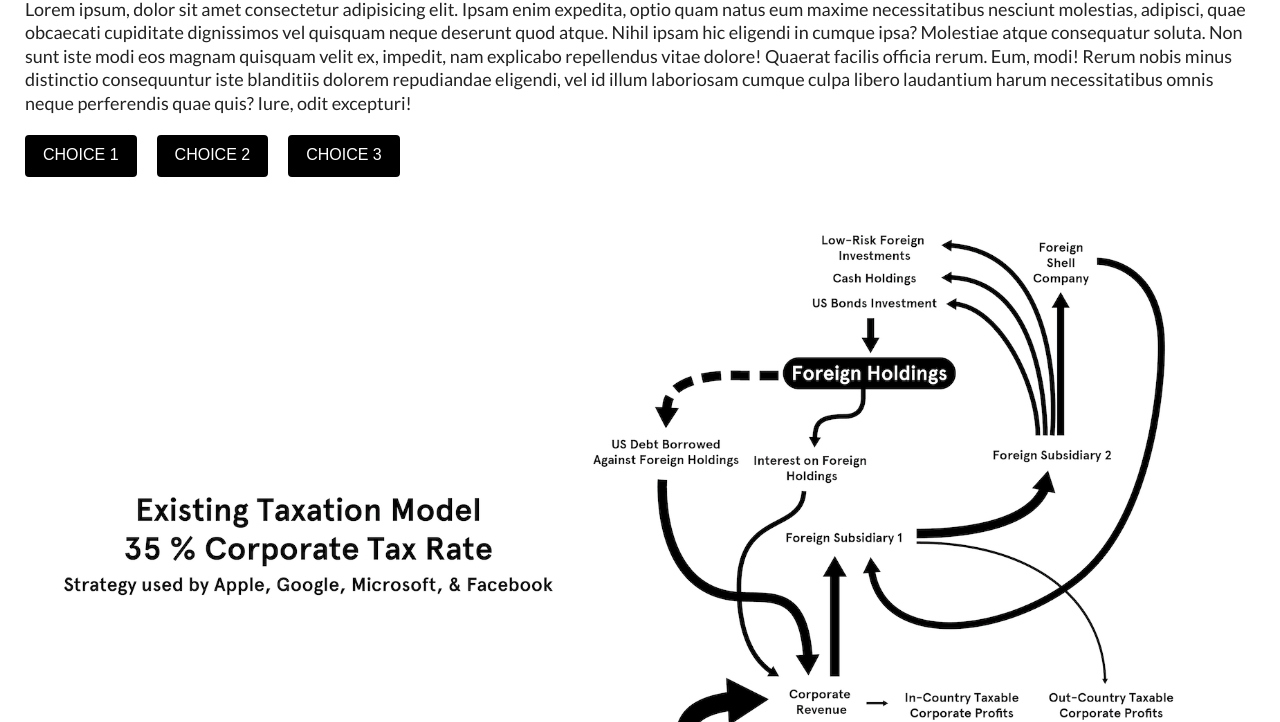
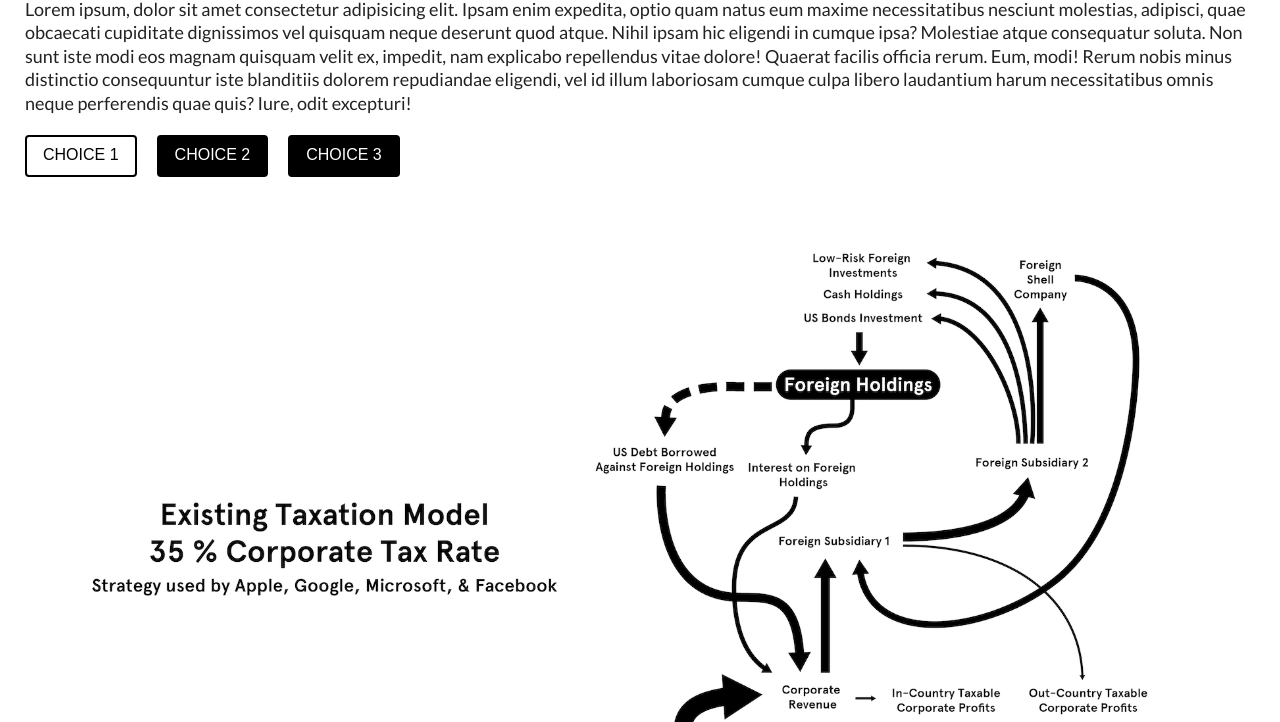
Before and after one commit to Henryhankdc/corporate-evasion, a plain HTML site: page index.html in a window 1280 px wide. Shown: the part 78-800 px from the top of the page. Drawn offline with Linux system fonts and the light colour scheme.

Commit message:
added button style for initial active class

```diff
--- a/scripts.js
+++ b/scripts.js
@@ -7,6 +7,7 @@ let imageOne = document.getElementById('image-1');
 let imageTwo = document.getElementById('image-2');
 let imageThree = document.getElementById('image-3');
 
+//There's a better and shorter way to do this but...
 item.forEach(elem => {
   elem.addEventListener('click', function() {
     const clicked = this.id;
--- a/style.css
+++ b/style.css
@@ -58,10 +58,15 @@ button {
   transition: all 0.3s;
 }
 button:hover,
-button:focus {
+button:focus,
+button.active {
   background-color: white;
   border: 2px solid black;
   color: black;
+}
+.ImageContainer {
+  margin: 20px;
+  padding: 10px;
 }
 img {
   max-width: 100%;
```
